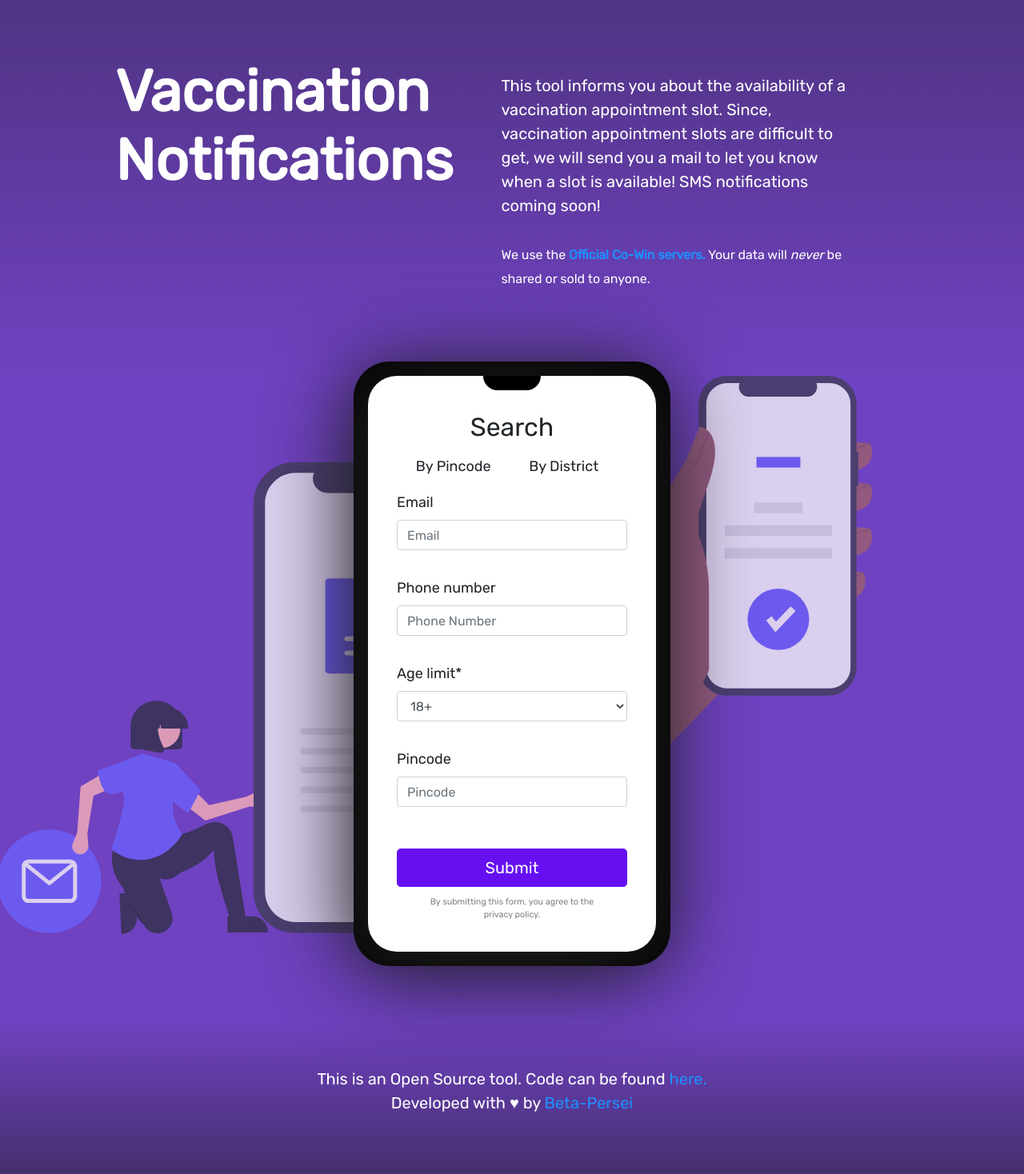
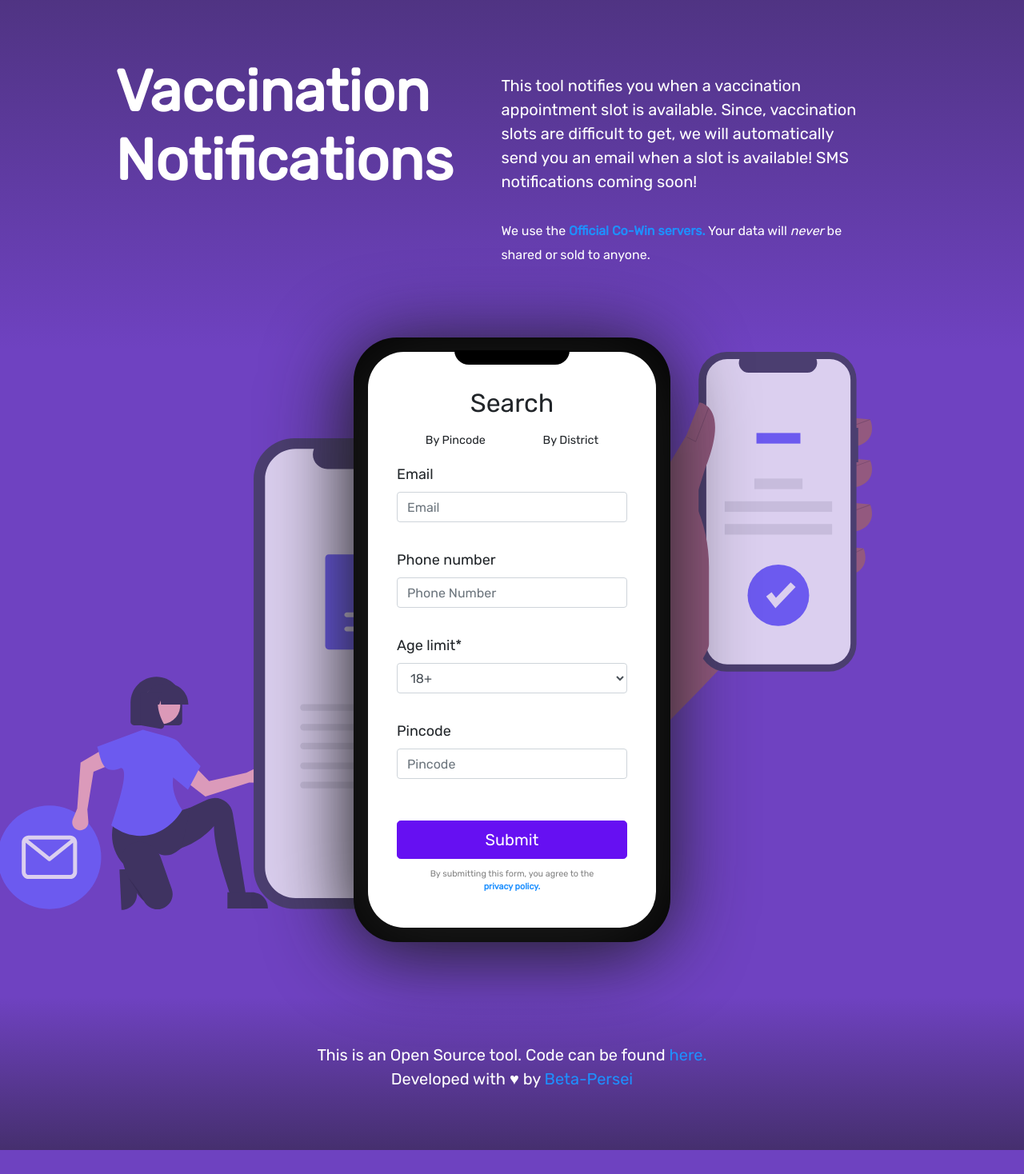
Before and after one commit to Beta-Persei/vaccination-slot-notifier, a Django app: page / in a window 1280 px wide. Shown: the whole page at 80% size. After the commit the page ends 1438 px from the top, so only its background shows below. Run offline with Django 4.2, Linux system fonts and the light colour scheme; parts of the project's set-up code (start-up, migrations or seed data) failed here and were passed over; some libraries are stand-ins or nearby versions.

Commit message:
Minor UI fixes

```diff
--- a/static/css/index.css
+++ b/static/css/index.css
@@ -133,7 +133,7 @@ a {
 
   padding: 1em 2em;
   padding-bottom: 0;
-  border-radius: 2em;
+  border-radius: 2.5em;
   background-color: white;
 
   box-shadow: -6px 10px 100px 20px #1c1c1c;
@@ -142,10 +142,10 @@ a {
   content: '';
   display: block;
   position: absolute;
-  width: 4em;
+  width: 8em;
   height: 1em;
-  top: 0;
-  left: calc(50% - 2em);
+  top: -0.125em;
+  left: calc(50% - 4em);
   background-color: black;
   border-bottom-left-radius: 1em;
   border-bottom-right-radius: 1em;
@@ -159,13 +159,13 @@ a {
   top: -1em;
   left: -1em;
   background-color: black;
-  border-radius: 2.5em;
+  border-radius: 3em;
   z-index: -1;
 }
 
 #search-form form {
   overflow: scroll;
-  height: calc(100% - 0.0625em);
+  height: 100%;
   scrollbar-width: none !important;
 }
 #search-form form::-webkit-scrollbar {
@@ -185,6 +185,7 @@ a {
   display: flex;
   flex-direction: row;
   text-align: center;
+  margin: 0;
 }
 #search_type-field .form-check-input {
   display: none;
@@ -192,6 +193,7 @@ a {
 #search_type-field .form-check-label {
   margin: auto;
   width: max-content;
+  font-size: 0.8em;
 }
 
 #search-form #submit-message {
--- a/subscribers/templates/subscribers/base.html
+++ b/subscribers/templates/subscribers/base.html
@@ -12,7 +12,6 @@
     <meta name="description" content="An Open-Source tool that notifies you of the availability of a vaccination slot, for India." />
 
     <link rel="icon" href="/static/favicon.ico" />
-    <link rel="apple-touch-icon" href="/static/img/logo192.png" />
 
     <!-- SEO Properties -->
     <meta property="og:url" content="https://vaccination-slot-notifier.abbasidaniyal.com" />
@@ -51,8 +50,8 @@
         <div class="flexbox flex-adapt-row-col">
             <h1 class="display-3">Vaccination Notifications</h1>
             <p class="lead" style="padding: 1em 3em;">
-                This tool informs you about the availability of a vaccination appointment slot. Since, vaccination appointment slots
-                are difficult to get, we will send you a mail to let you know when a slot is available! SMS notifications coming soon!<br><br>
+                This tool notifies you when a vaccination appointment slot is available. Since, vaccination slots
+                are difficult to get, we will automatically send you an email when a slot is available! SMS notifications coming soon!<br><br>
 
                 <span style="font-size: 0.8em;">
                     <b>We use the <a href="https://www.cowin.gov.in/home">Official Co-Win servers.</a></b>
--- a/subscribers/templates/subscribers/index.html
+++ b/subscribers/templates/subscribers/index.html
@@ -24,7 +24,7 @@
 
                     <label for="{{ choice.id_for_label }}" class="form-check-label radio-inline">
                         <span>By {{choice.choice_label}}</span>
-                    </label><br>
+                    </label>
                 {% endfor %}
             </div>
         </div>
@@ -63,7 +63,7 @@
         <br>
 
         <button type="submit" class="btn btn-primary btn-lg btn-block">Submit</button>
-        <p id="submit-message">By submitting this form, you agree to the privacy policy.</p>
+        <p id="submit-message">By submitting this form, you agree to the <a href="/privacy">privacy policy.</a></p>
     </form>
 
     <img class="bg-image" id="phone" src="/static/img/undraw_Personal_email_re_4lx7.svg" alt="">
```
